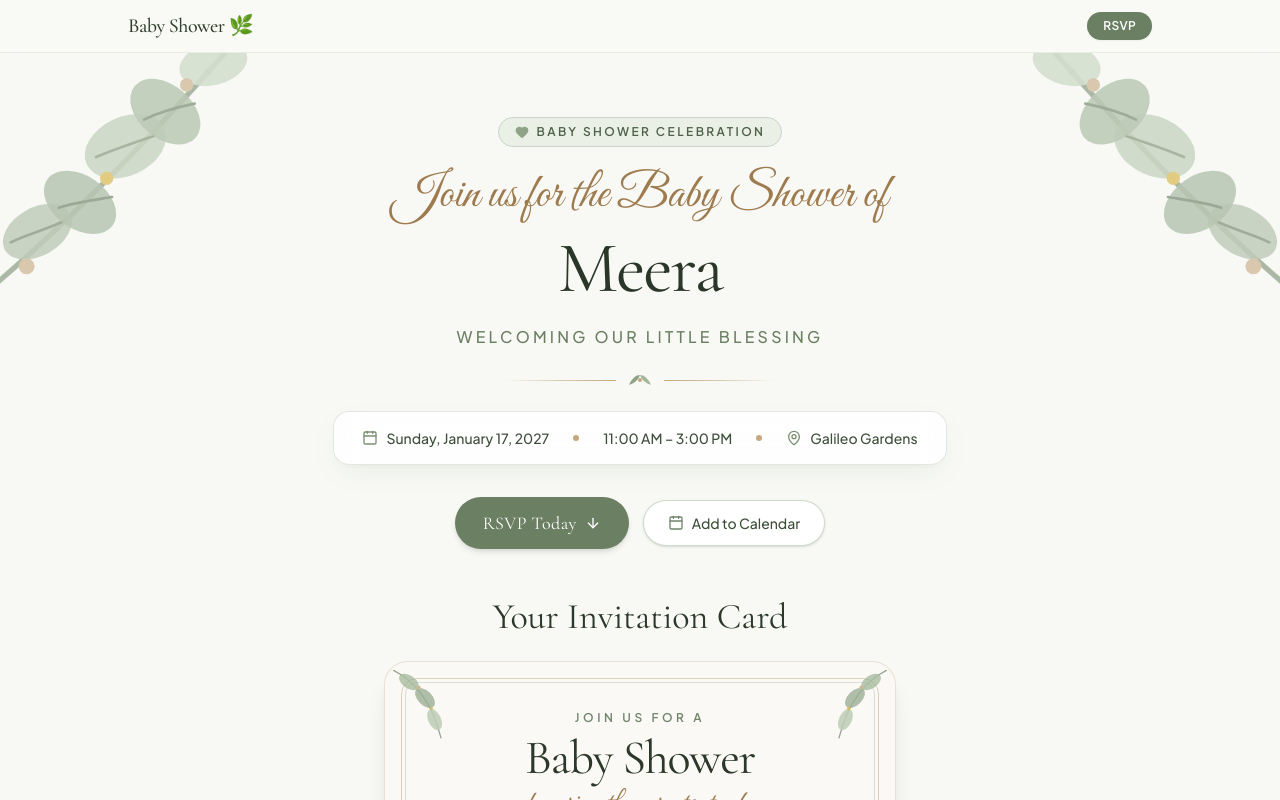
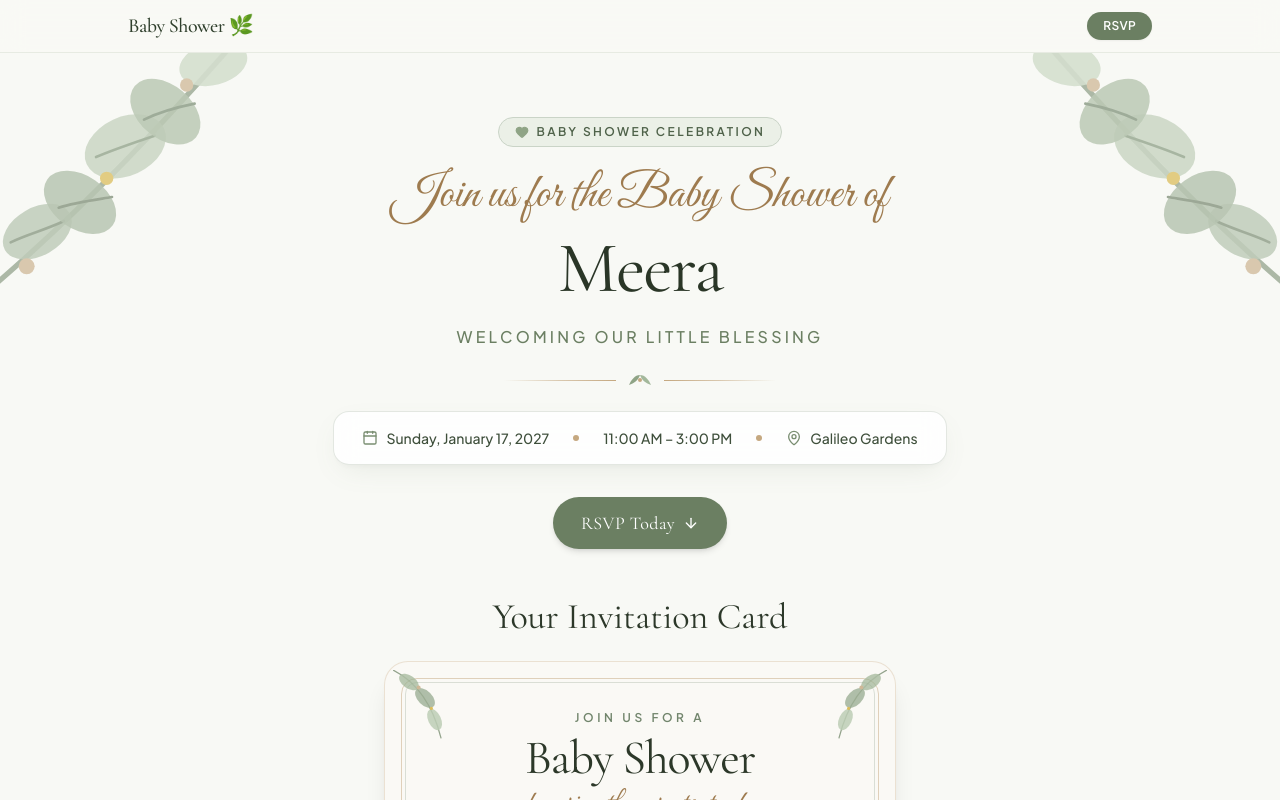
Before and after one commit to tapanshah1/baby-shower-rsvp, a React (Vite) app: page / in a window 1280 px wide. Shown: the top 800 px of the page. Built offline with nearby package versions, Linux system fonts and the light colour scheme.

Commit message:
Remove Add to Calendar button from Hero, keeping bottom calendar options

```diff
--- a/src/components/Hero.jsx
+++ b/src/components/Hero.jsx
@@ -2,7 +2,6 @@ import React from 'react';
 import { Calendar, Heart, MapPin, ArrowDown } from 'lucide-react';
 import { eventData } from '../config/eventData';
 import { EucalyptusBranch, DelicateDivider } from './BotanicalDecorations';
-import { getGoogleCalendarUrl } from '../utils/calendar';
 
 export const Hero = () => {
   const scrollToRSVP = () => {
@@ -61,7 +60,7 @@ export const Hero = () => {
         </div>
 
         {/* Action CTAs */}
-        <div className="flex flex-wrap items-center justify-center gap-3.5">
+        <div className="flex items-center justify-center">
           <button
             onClick={scrollToRSVP}
             className="px-7 py-3 rounded-full bg-[#6B7F62] hover:bg-[#586A50] text-white font-serif text-lg tracking-wide transition shadow-md hover:shadow-lg flex items-center gap-2 cursor-pointer"
@@ -69,16 +68,6 @@ export const Hero = () => {
             <span>RSVP Today</span>
             <ArrowDown className="w-4 h-4" />
           </button>
-
-          <a
-            href={getGoogleCalendarUrl()}
-            target="_blank"
-            rel="noopener noreferrer"
-            className="px-6 py-3 rounded-full bg-white hover:bg-[#F3F5EE] border border-[#A3B89B]/50 text-[#3D4F39] text-sm font-medium transition shadow-sm hover:shadow flex items-center gap-2"
-          >
-            <Calendar className="w-4 h-4 text-[#71856C]" />
-            <span>Add to Calendar</span>
-          </a>
         </div>
       </div>
     </header>
```
